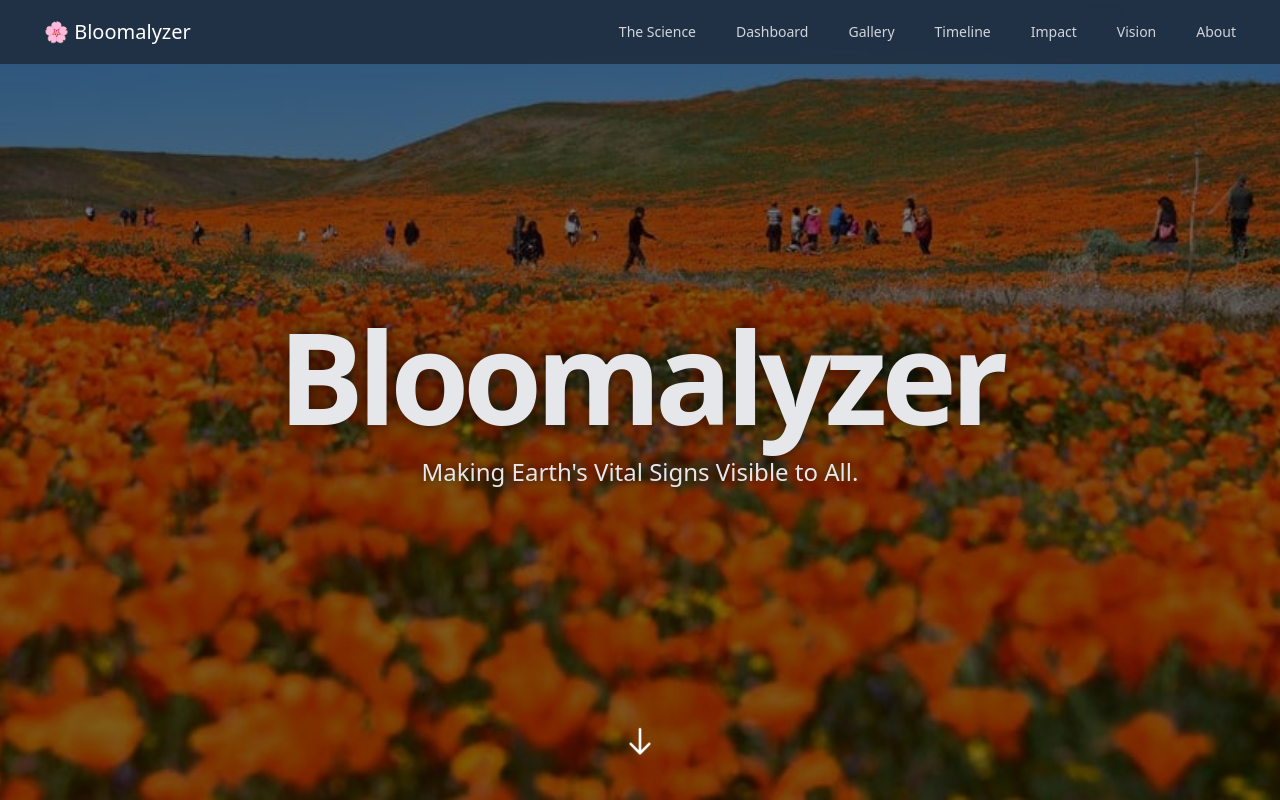
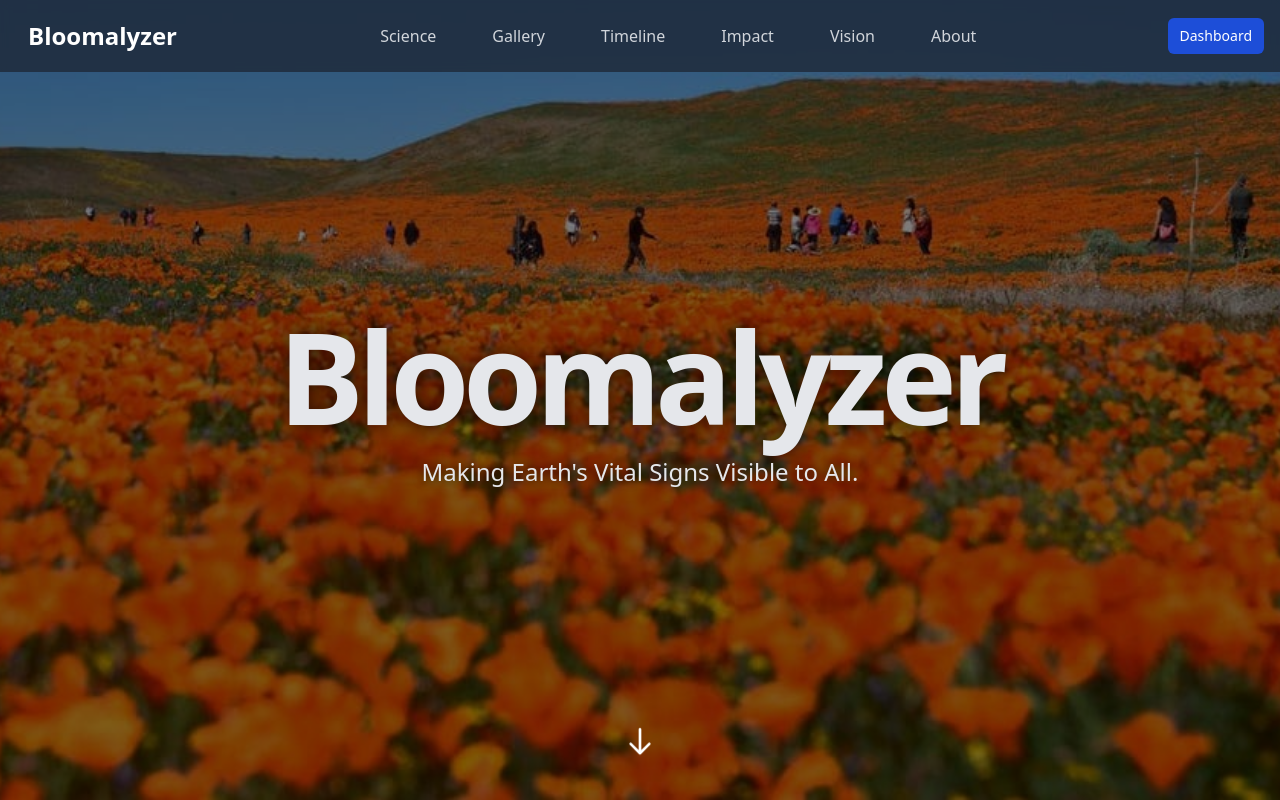
Before and after one commit to Tarun-Singh1/Bloomalyzer, a React (Vite) app: page / in a window 1280 px wide. Shown: the top 800 px of the page. Built offline with nearby package versions, Linux system fonts and the light colour scheme.

Commit message:
Made the NavBar mobile-first responsive

```diff
--- a/src/components/Navbar.jsx
+++ b/src/components/Navbar.jsx
@@ -1,10 +1,7 @@
-import React from 'react';
 import { Link } from 'react-scroll';
+import { useRef } from "react";
 
-const NavLink = ({ to, children }) => {
-  const baseClasses = "cursor-pointer rounded-md px-3 py-2 text-sm font-medium text-gray-300 hover:bg-gray-700 hover:text-white transition-colors";
-  const heroClasses = "text-white font-bold text-xl";
-
+const NavLink = ({ to, className, children }) => {
   return (
     <Link
       to={to}
@@ -12,38 +9,73 @@ const NavLink = ({ to, children }) => {
       smooth={true}
       offset={-60}
       duration={300}
-      className={`${baseClasses} ${to === "hero" ? heroClasses : ""}`}
+      className={className}
     >
       {children}
     </Link>
   );
 };
 
-const Navbar = () => {
-  return (
-    <nav className="bg-gray-800/80 backdrop-blur-sm fixed w-full z-50 top-0">
-      <div className="mx-auto max-w-[90rem] px-4 sm:px-6 lg:px-8">
-        <div className="flex h-16 items-center justify-between">
-          <div className="flex-shrink-0">
-            <h1 className='grid place-items-center'>
-              <NavLink to="hero"> 🌸 Bloomalyzer </NavLink>
-            </h1>
-          </div>
-          <div className="hidden md:block">
-            <div className="ml-10 flex items-baseline space-x-4">
-              <NavLink to="science">The Science</NavLink>
-              <NavLink to="dashboard">Dashboard</NavLink>
-              <NavLink to="gallery">Gallery</NavLink>
-              <NavLink to="timeline">Timeline</NavLink>
-              <NavLink to="impact">Impact</NavLink>
-              <NavLink to="vision">Vision</NavLink>
-              <NavLink to="about">About</NavLink>
+const Nav2 = () => {
+    const basicLinkStyles = "w-full cursor-pointer text-md rounded-md px-3 py-2 font-medium text-gray-300 hover:bg-gray-700 hover:text-white transition-colors";
+    const dashboardLinkStyles = "h-fit text-white text-sm p-2 grid place-items-center bg-blue-700 hover:bg-blue-800 focus:ring-4 focus:outline-none focus:ring-blue-300 rounded-lg text-center";
+    const linkBorderStyles = "w-full text-center border-b border-gray-700 border-1 md:border-0 py-2";
+
+    const navbarStickyRef = useRef(null);
+
+    const toggleNavbar = () => {
+        navbarStickyRef.current?.classList.toggle("hidden");
+    }
+
+    return (
+        <nav className="bg-gray-800/80 backdrop-blur-sm fixed w-full z-50 top-0 start-0">
+            <div className="max-w-[90rem] mx-auto p-4 flex flex-wrap items-center justify-between ">
+                {/* <img src="" className="h-8" alt="BloomalyzerLogo" /> */}
+                <span className="self-center font-semibold whitespace-nowrap">
+                    <NavLink to="hero" className={`${basicLinkStyles} !text-white !font-bold !text-2xl`}> Bloomalyzer </NavLink>
+                </span>
+
+                <div className="flex items-center md:order-2 space-x-3 md:space-x-0">
+                    <NavLink to="dashboard" className={`${basicLinkStyles} ${dashboardLinkStyles}`}> Dashboard </NavLink>
+
+                    <button data-collapse-toggle="navbar-sticky" type="button" className="inline-flex items-center p-2 w-10 h-10 justify-center text-sm text-gray-500 rounded-lg md:hidden hover:bg-gray-100 focus:outline-none focus:ring-2 focus:ring-gray-200" aria-controls="navbar-sticky" aria-expanded="false" onClick={toggleNavbar}>
+                        <span className="sr-only">Open main menu</span>
+                        <svg className="w-5 h-5" aria-hidden="true" xmlns="http://www.w3.org/2000/svg" fill="none" viewBox="0 0 17 14">
+                            <path stroke="currentColor" strokeLinecap="round" strokeLinejoin="round" strokeWidth="2" d="M1 1h15M1 7h15M1 13h15" />
+                        </svg>
+                    </button>
+                </div>
+
+                <div className="items-center justify-between hidden w-full md:flex md:w-auto md:order-1" ref={navbarStickyRef}>
+                    <ul className="flex flex-col items-center px-4 py-2 md:p-0 mt-4 font-medium border border-gray-100 rounded-lg lg:space-x-5 xl:space-x-8 md:flex-row md:mt-0 md:border-0">
+                        <li className={linkBorderStyles}>
+                            <NavLink to="science" className={basicLinkStyles}>Science</NavLink>
+                        </li>
+
+                        <li className={linkBorderStyles}>
+                            <NavLink to="gallery" className={basicLinkStyles}>Gallery</NavLink>
+                        </li>
+
+                        <li className={linkBorderStyles}>
+                            <NavLink to="timeline" className={basicLinkStyles}>Timeline</NavLink>
+                        </li>
+
+                        <li className={linkBorderStyles}>
+                            <NavLink to="impact" className={basicLinkStyles}>Impact</NavLink>
+                        </li>
+
+                        <li className={linkBorderStyles}>
+                            <NavLink to="vision" className={basicLinkStyles}>Vision</NavLink>
+                        </li>
+
+                        <li className="w-full text-center py-2">
+                            <NavLink to="about" className={`${basicLinkStyles}`}>About</NavLink>
+                        </li>
+                    </ul>
+                </div>
             </div>
-          </div>
-        </div>
-      </div>
-    </nav>
-  );
-};
+        </nav>
+    );
+}
 
-export default Navbar;
+export default Nav2;
```
